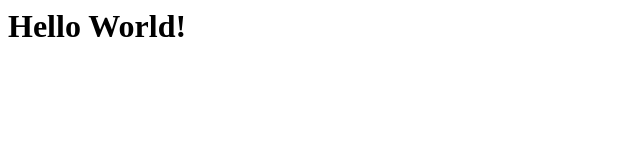
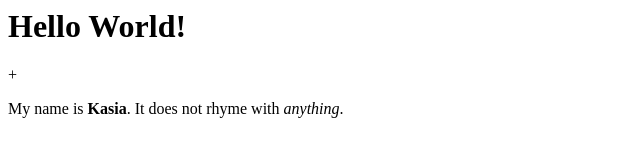
Before and after one commit to KatDziewicka/html-hello-world, a plain HTML site: page index.html in a window 1280 px wide. Shown: the whole page, without its empty margins (0-640 px from the left). Drawn offline with Linux system fonts and the light colour scheme.

Commit message:
Added introduction

```diff
--- a/index.html
+++ b/index.html
@@ -1 +1,2 @@
 <h1>Hello World!</h1>
++<p> My name is <b>Kasia</b>. It does not rhyme with <i>anything</i>.</p>
```
